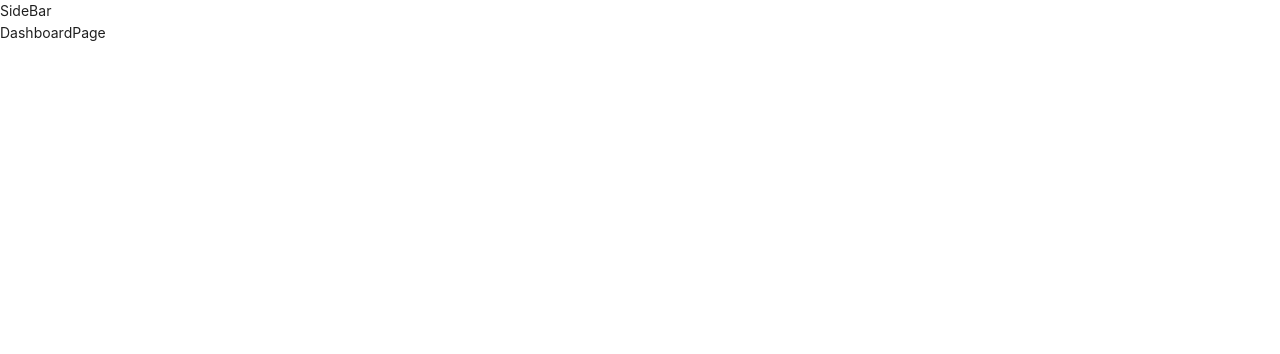
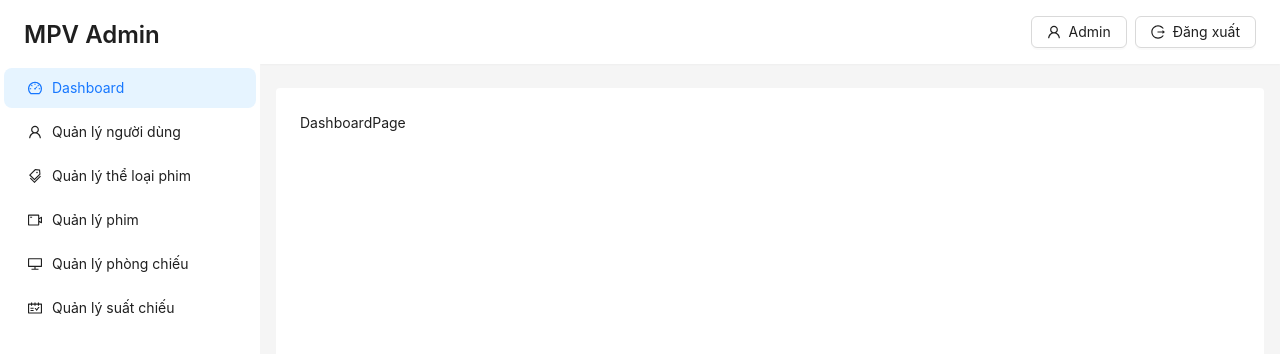
Before and after one commit to PROJECT-25103/FE, a React (Vite) app: page /admin in a window 1280 px wide. Shown: the top 354 px of the page. Built offline with nearby package versions, Linux system fonts and the light colour scheme.

Commit message:
Admin layout

```diff
--- a/src/common/layouts/AdminLayout.jsx
+++ b/src/common/layouts/AdminLayout.jsx
@@ -1,14 +1,67 @@
+import React from "react";
+import { Layout, Button, Space, Typography } from "antd";
+import { LogoutOutlined, UserOutlined } from "@ant-design/icons";
 import { Outlet } from "react-router";
 import SideBar from "./components/SideBar";
 
+const { Header, Content, Sider } = Layout;
+const { Text } = Typography;
+
 const AdminLayout = () => {
   return (
-    <div>
-      <SideBar />
-      <main>
-        <Outlet />
-      </main>
-    </div>
+    <Layout style={{ minHeight: "100vh" }}>
+      <Sider
+        width={260}
+        style={{
+          overflow: "hidden",
+          height: "100vh",
+          position: "fixed",
+          left: 0,
+          top: 0,
+          bottom: 0,
+          background: "#fff",
+        }}
+      >
+        <div style={{ height: 64, padding: "16px 24px" }}>
+          <Text strong style={{ fontSize: 24 }}>
+            MPV Admin
+          </Text>
+        </div>
+        <SideBar />
+      </Sider>
+
+      <Layout style={{ marginLeft: 260 }}>
+        <Header
+          style={{
+            padding: "0 24px",
+            background: "#fff",
+            display: "flex",
+            alignItems: "center",
+            justifyContent: "flex-end",
+            boxShadow: "0 1px 2px rgba(0,0,0,0.03)",
+          }}
+        >
+          <Space>
+            <Button icon={<UserOutlined />}>Admin</Button>
+            <Button icon={<LogoutOutlined />} onClick={() => {}}>
+              Đăng xuất
+            </Button>
+          </Space>
+        </Header>
+
+        <Content
+          style={{
+            margin: "24px 16px",
+            padding: 24,
+            minHeight: 280,
+            background: "#fff",
+            borderRadius: 4,
+          }}
+        >
+          <Outlet />
+        </Content>
+      </Layout>
+    </Layout>
   );
 };
 
--- a/src/common/layouts/components/SideBar.jsx
+++ b/src/common/layouts/components/SideBar.jsx
@@ -1,5 +1,64 @@
+import React from "react";
+import { Menu } from "antd";
+import {
+  DashboardOutlined,
+  UserOutlined,
+  VideoCameraOutlined,
+  ScheduleOutlined,
+  TagsOutlined,
+  DesktopOutlined,
+} from "@ant-design/icons";
+import { useNavigate, useLocation } from "react-router-dom";
+
 const SideBar = () => {
-  return <div>SideBar</div>;
+  const navigate = useNavigate();
+  const location = useLocation();
+
+  const menuItems = [
+    {
+      key: "/admin",
+      icon: <DashboardOutlined />,
+      label: "Dashboard",
+    },
+    {
+      key: "/admin/users",
+      icon: <UserOutlined />,
+      label: "Quản lý người dùng",
+    },
+    {
+      key: "/admin/genres",
+      icon: <TagsOutlined />,
+      label: "Quản lý thể loại phim",
+    },
+    {
+      key: "/admin/movies",
+      icon: <VideoCameraOutlined />,
+      label: "Quản lý phim",
+    },
+    {
+      key: "/admin/rooms",
+      icon: <DesktopOutlined />,
+      label: "Quản lý phòng chiếu",
+    },
+    {
+      key: "/admin/showtimes",
+      icon: <ScheduleOutlined />,
+      label: "Quản lý suất chiếu",
+    },
+  ];
+
+  return (
+    <Menu
+      mode="inline"
+      selectedKeys={[location.pathname]}
+      onClick={({ key }) => navigate(key)}
+      items={menuItems}
+      style={{
+        height: "100%",
+        borderRight: 0,
+      }}
+    />
+  );
 };
 
 export default SideBar;
```
Also changed, not shown: 1 other file (tests, documents, lock files or other folders).
